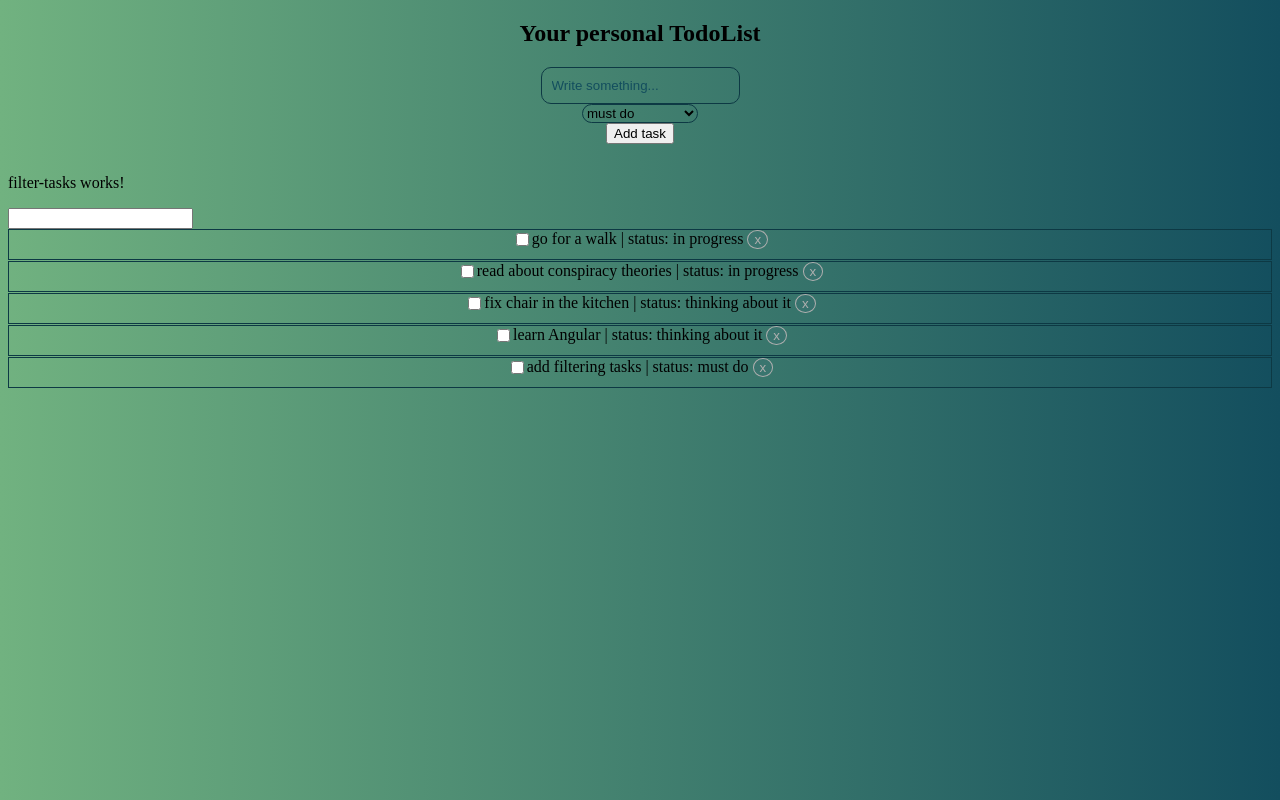
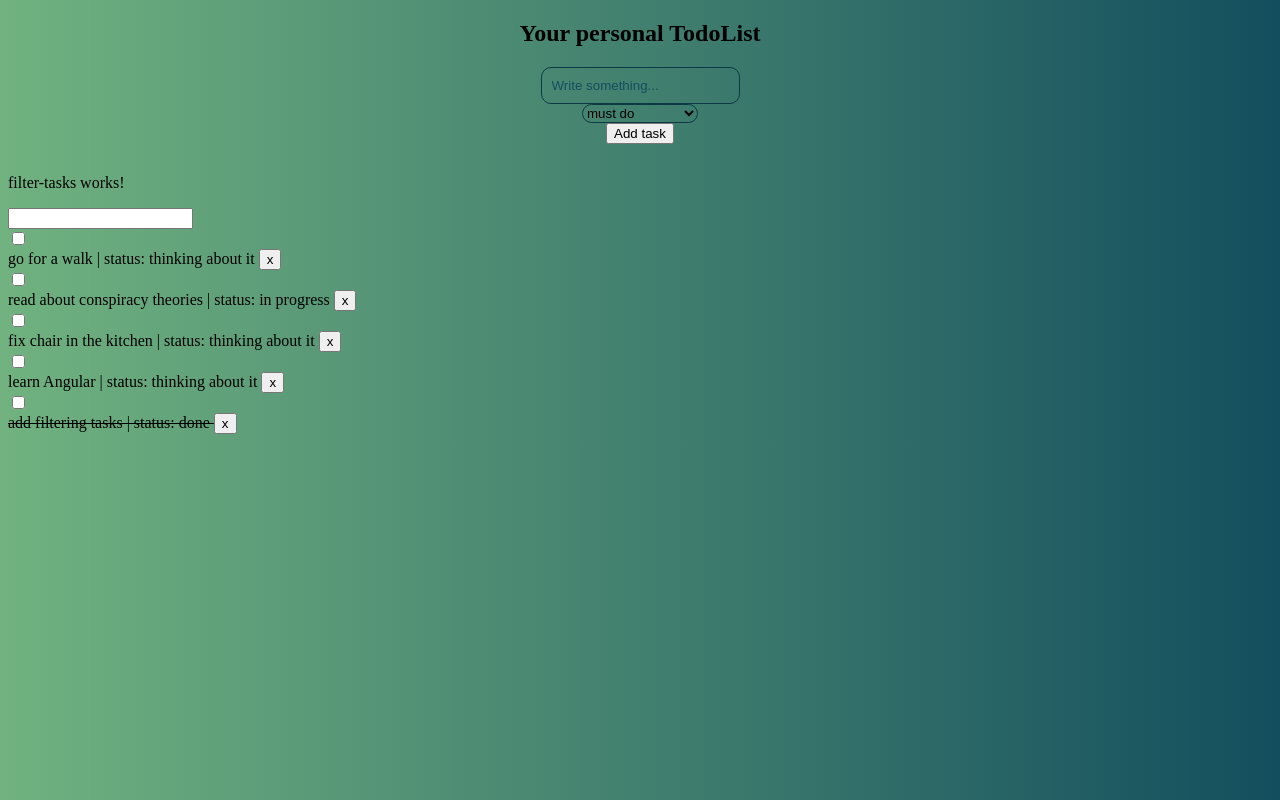
Before and after one commit to Ozukyo/todo-list-angular, an Angular app: page / in a window 1280 px wide. Built offline with nearby package versions, Linux system fonts and the light colour scheme; data requests are answered from the project's data file.

Commit message:
Add crossing over done task

```diff
--- a/src/app/tasks/tasks.component.html
+++ b/src/app/tasks/tasks.component.html
@@ -4,7 +4,7 @@
   <app-filter-tasks (filterTasks)="onFilter($event)">  </app-filter-tasks>
 
   <div class="list-tasks" *ngIf="tasks">
-    <div class="task" *ngFor="let task of tasks" (dblclick)="onEdit(task)">
+    <div class="task" *ngFor="let task of tasks" (dblclick)="onEdit(task)" [ngClass]="{check:task.status==='done'}">
       <input type="checkbox" class="check" name="checkbox" (change)="onToggle(task)">
 
       <div *ngIf="!selectedTask">
--- a/src/app/tasks/tasks.component.ts
+++ b/src/app/tasks/tasks.component.ts
@@ -6,7 +6,12 @@
 @Component({
   selector: 'app-tasks',
   templateUrl: './tasks.component.html',
-  styleUrls: ['./tasks.component.css']
+  styleUrls: ['./tasks.component.css'],
+  styles: [`
+    .check {
+      text-decoration: line-through;
+    }
+  `]
 })
 export class TasksComponent implements OnInit {
   tasks: Task[];
--- a/src/assets/db.json
+++ b/src/assets/db.json
@@ -3,7 +3,7 @@
     {
       "id": 1,
       "title": "go for a walk",
-      "status": "in progress"
+      "status": "thinking about it"
     },
     {
       "id": 2,
@@ -23,7 +23,7 @@
     {
       "title": "add filtering tasks",
       "id": 6,
-      "status": "must do"
+      "status": "done"
     }
   ]
 }
```
